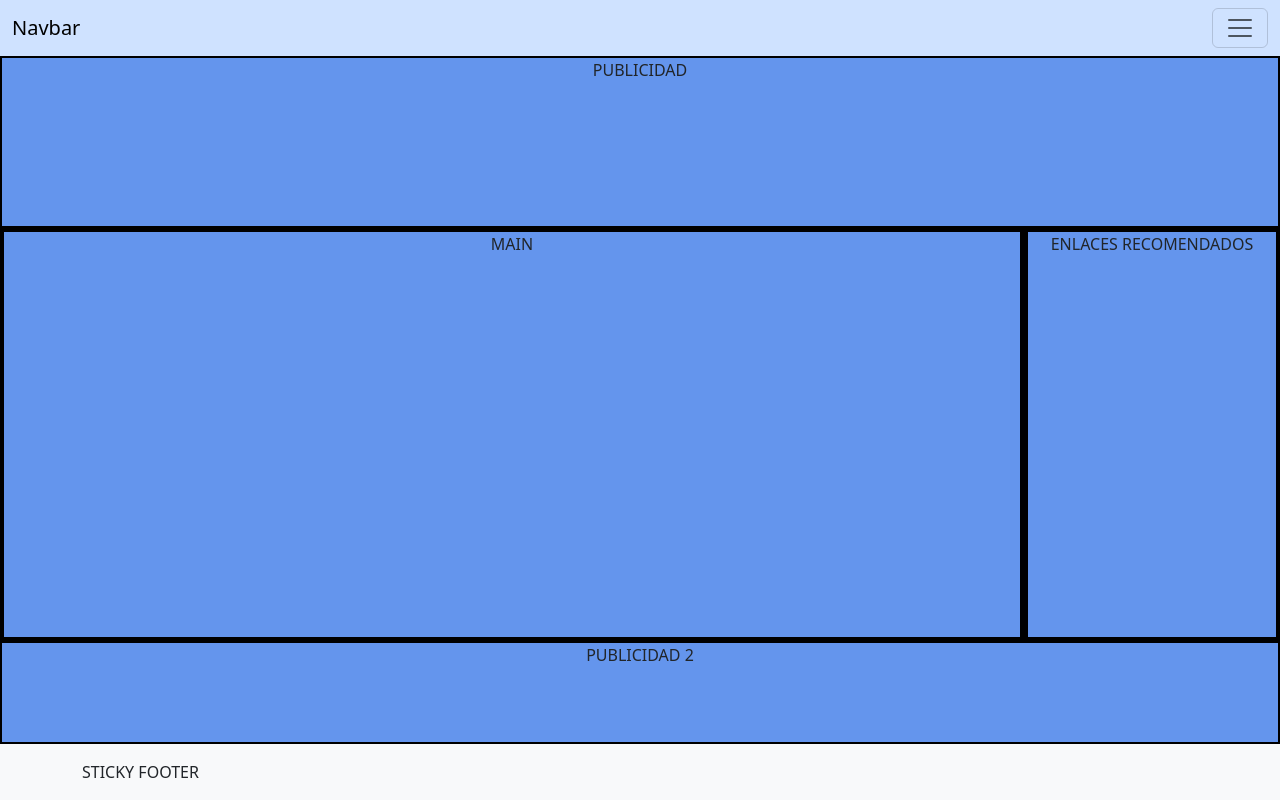
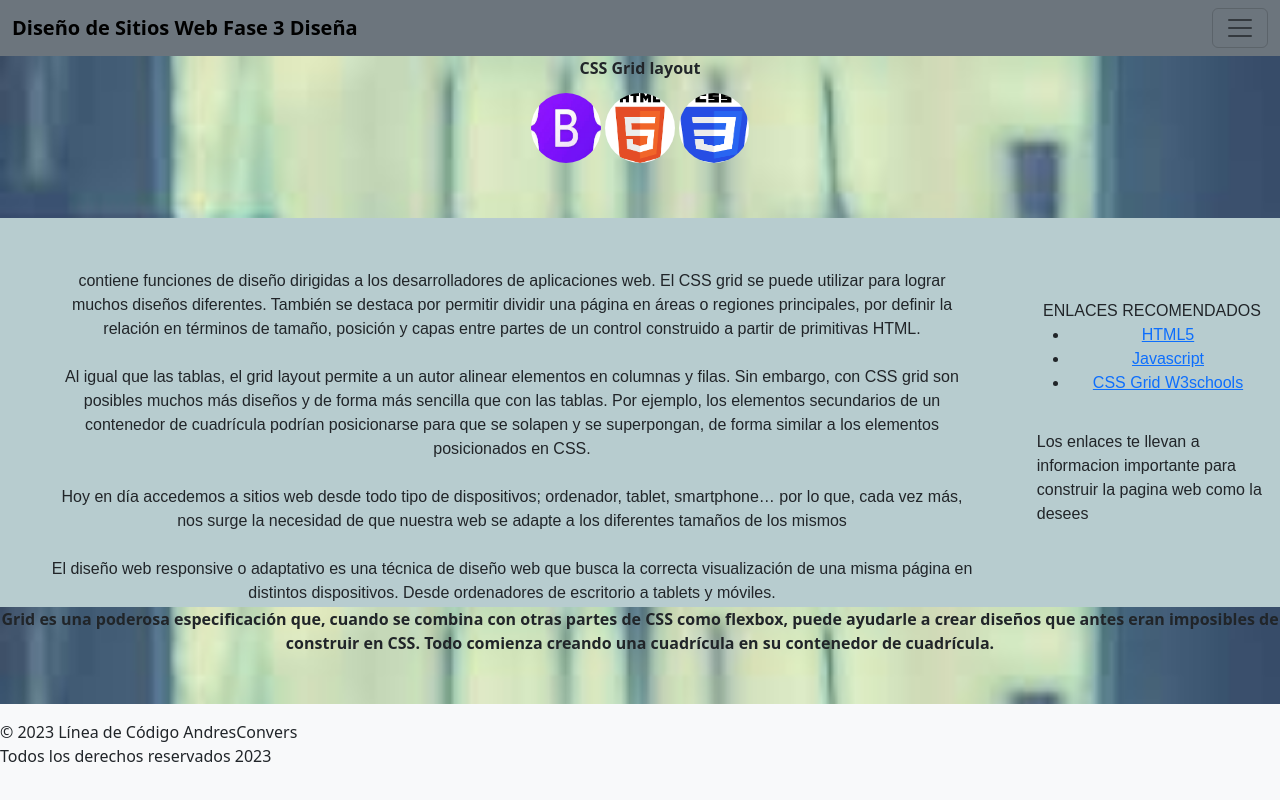
Before and after one commit to edwardandres796/Fase-4, a plain HTML site: page index.html in a window 1280 px wide. Drawn offline with nearby package versions, Linux system fonts and the light colour scheme.

Commit message:
Diseño de estilos

```diff
--- a/index.html
+++ b/index.html
@@ -10,9 +10,9 @@
   </head>
   <body class="d-flex flex-column vh-100">
 
-    <nav class="navbar navbar-expand-sx bg-primary-subtle">
+    <nav class="navbar navbar-expand-sx bg-secondary">
         <div class="container-fluid">
-          <a class="navbar-brand" href="#">Navbar</a>
+          <a class="navbar-brand" href="#">Diseño de Sitios Web Fase 3 Diseña</a>
           <button class="navbar-toggler" type="button" data-bs-toggle="offcanvas" data-bs-target="#menuExpandible" aria-controls="navbarSupportedContent" aria-expanded="false">
             <span class="navbar-toggler-icon"></span>
           </button>
@@ -24,7 +24,7 @@
             <div class="offcanvas-body">
                 <ul class="navbar-nav me-auto mb-2 mb-lg-0">
                     <li class="nav-item">
-                      <a class="nav-link active" aria-current="page" href="#">Inicio</a>
+                      <a class="nav-link active" href="index.html">Inicio</a>
                     </li>
                     <li class="nav-item">
                         <a class="nav-link" href="audios.html">Audios</a>
@@ -39,16 +39,66 @@
     </nav>
 
     <div class="gridExercise">
-        <div class="largeBox">PUBLICIDAD</div>
-        <div class="box">MAIN</div>
-        <div class="box">ENLACES RECOMENDADOS</div>
-        <div class="largeBox">PUBLICIDAD 2</div>
+        <div class="largeBox">
+          CSS Grid layout
+          <div style="margin-top: 1%;">
+            <img class="logo" src="Assets\bootstrap.jpg" />
+            <img class="logo" src="Assets\HTML.png" />
+            <img class="logo" src="Assets\css.png" />
+          </div>
+        </div>
+        <div class="boxMain">
+          contiene funciones de diseño dirigidas a los desarrolladores de aplicaciones web.
+          El CSS grid se puede utilizar para lograr muchos diseños diferentes.
+          También se destaca por permitir dividir una página en áreas o regiones principales,
+          por definir la relación en términos de tamaño, posición y capas entre partes de
+          un control construido a partir de primitivas HTML.
+          <br>
+          <br>
+          Al igual que las tablas, el grid layout permite a un autor alinear elementos
+          en columnas y filas. Sin embargo, con CSS grid son posibles muchos más diseños y
+          de forma más sencilla que con las tablas. Por ejemplo, los elementos secundarios
+          de un contenedor de cuadrícula podrían posicionarse para que se solapen y se
+          superpongan, de forma similar a los elementos posicionados en CSS.
+          <br>
+          <br>
+          Hoy en día accedemos a sitios web desde todo tipo de dispositivos; ordenador, tablet,
+          smartphone… por lo que, cada vez más, nos surge la necesidad de que nuestra web se
+          adapte a los diferentes tamaños de los mismos
+          <br>
+          <br>
+          El diseño web responsive o adaptativo es una técnica de diseño web que busca
+          la correcta visualización de una misma página en distintos dispositivos.
+          Desde ordenadores de escritorio a tablets y móviles.
+        </div>
+        <section class="boxLinks">
+          <div>
+            ENLACES RECOMENDADOS <br>
+            <ul>
+              <li>
+                <a href="https://www.w3schools.com/html/">HTML5</a>
+              </li>
+              <li>
+                <a href="https://www.w3schools.com/js/">Javascript</a>
+              </li>
+              <li>
+                <a href="https://www.w3schools.com/cssref/pr_grid.php">CSS Grid W3schools</a>
+              </li>
+            </ul>
+          </div>
+          <div style="margin-top: 15%; text-align: left;">
+            Los enlaces te llevan a informacion importante para construir la pagina web como la desees
+          </div>
+        </section>
+        <div class="largeBox">
+          Grid es una poderosa especificación que, cuando se combina con otras partes de CSS como flexbox, puede ayudarle a crear diseños que antes eran imposibles de construir en CSS. Todo comienza creando una cuadrícula en su contenedor de cuadrícula.
+        </div>
     </div>
     <footer class="footer mt-auto py-3 bg-light">
-        <div class="container">
-          <span>STICKY FOOTER</span>
-        </div>
-      </footer>
+      <p>&copy; 2023 Línea de Código AndresConvers
+        <br>   Todos los derechos reservados 2023
+      </p>
+    </footer>
     <script src="https://cdn.jsdelivr.net/npm/bootstrap@5.3.0/dist/js/bootstrap.bundle.min.js" integrity="sha384-geWF76RCwLtnZ8qwWowPQNguL3RmwHVBC9FhGdlKrxdiJJigb/j/68SIy3Te4Bkz" crossorigin="anonymous"></script>
   </body>
 </html>
--- a/styles.css
+++ b/styles.css
@@ -1,6 +1,8 @@
+body{
+    background-color: #B7CCCF;
+}
 .gridExercise{
     display: grid;
-    background-color: gray;
     grid-template-columns: 80% auto;
     grid-template-rows: 25% 60% 15%;
     height: 100%;
@@ -8,17 +10,32 @@
 }
 
 .largeBox{
-    border: 2px solid black;
-    background-color: cornflowerblue;
     text-align: center;
     grid-column: 1/3;
+    font-weight: bold;
+
+    background-image: url(Assets/portrait.jpg);
+    background-size: cover;
+    background-repeat: no-repeat;
+}
+
+.boxMain{
+    font-family: sans-serif;
+    text-align: center;
+    padding: 5%;
+    align-content: center;
+}
+
+.boxLinks{
+    font-family: sans-serif;
+    text-align: center;
+    padding: 5%;
+    align-content: center;
+    justify-content: center;
 }
 
 .box{
-    border: 4px solid black;
-    background-color: cornflowerblue;
     text-align: center;
-
 }
 
 .imagenCircular {
@@ -26,7 +43,6 @@
     width: 200px;
     height: 200px;
     overflow: hidden;
-    border-radius: 50%;
 }
 
 .centered-content{
@@ -36,3 +52,17 @@
 .card-title{
     text-align: center;
 }
+
+.title{
+    text-align: center;
+}
+
+.navbar-brand{
+    font-weight: bold;
+}
+
+.logo{
+    border-radius: 50%;
+    height: 70px;
+    width: 70px;
+}
```
Also changed, not shown: audios.html (+13 -5 lines), nosotros.html (+11 -8 lines), Assets/HTML.png (added), Assets/bootstrap.jpg (added), Assets/css.png (added), Assets/grid.svg (added), Assets/portrait.jpg (added), 2 other files.
